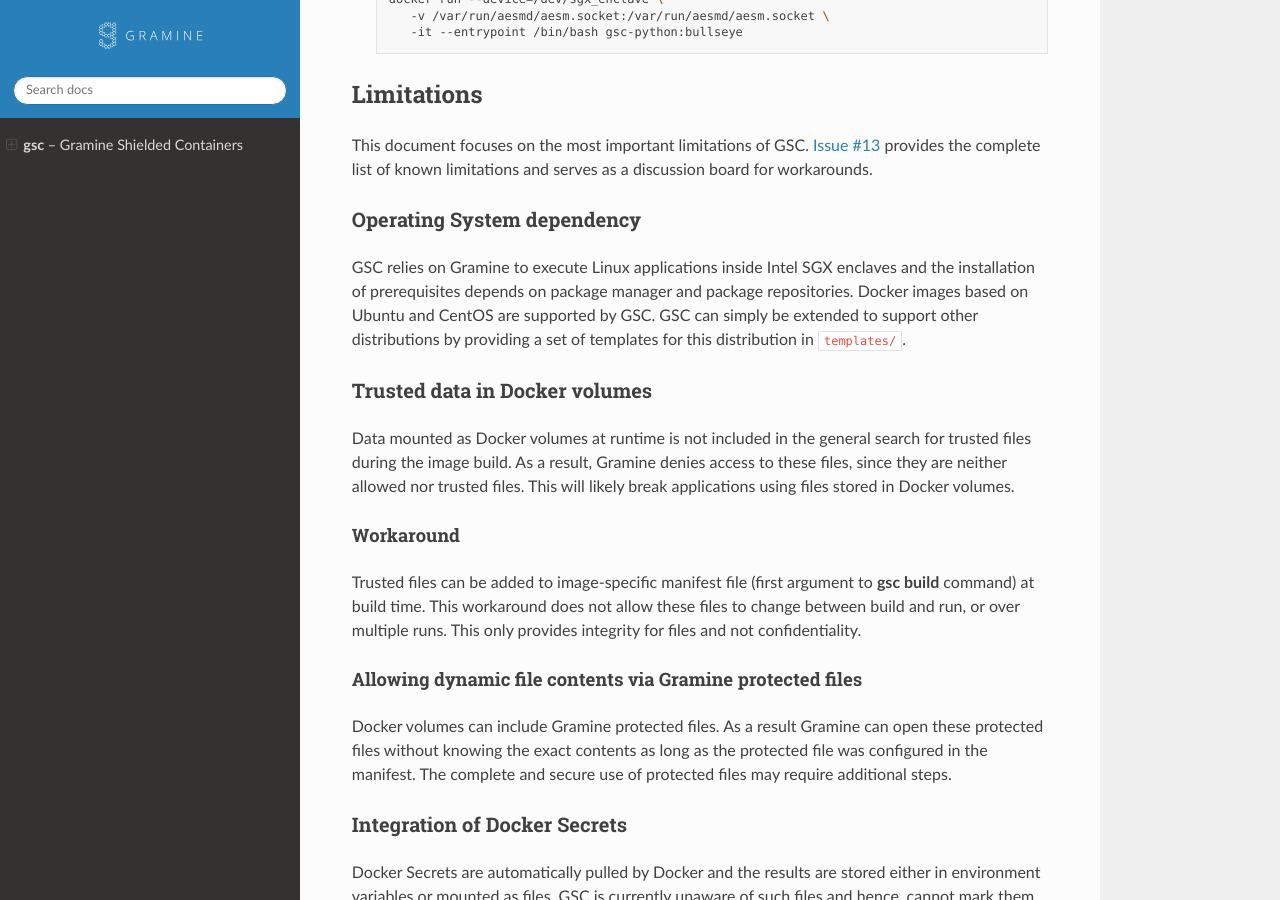
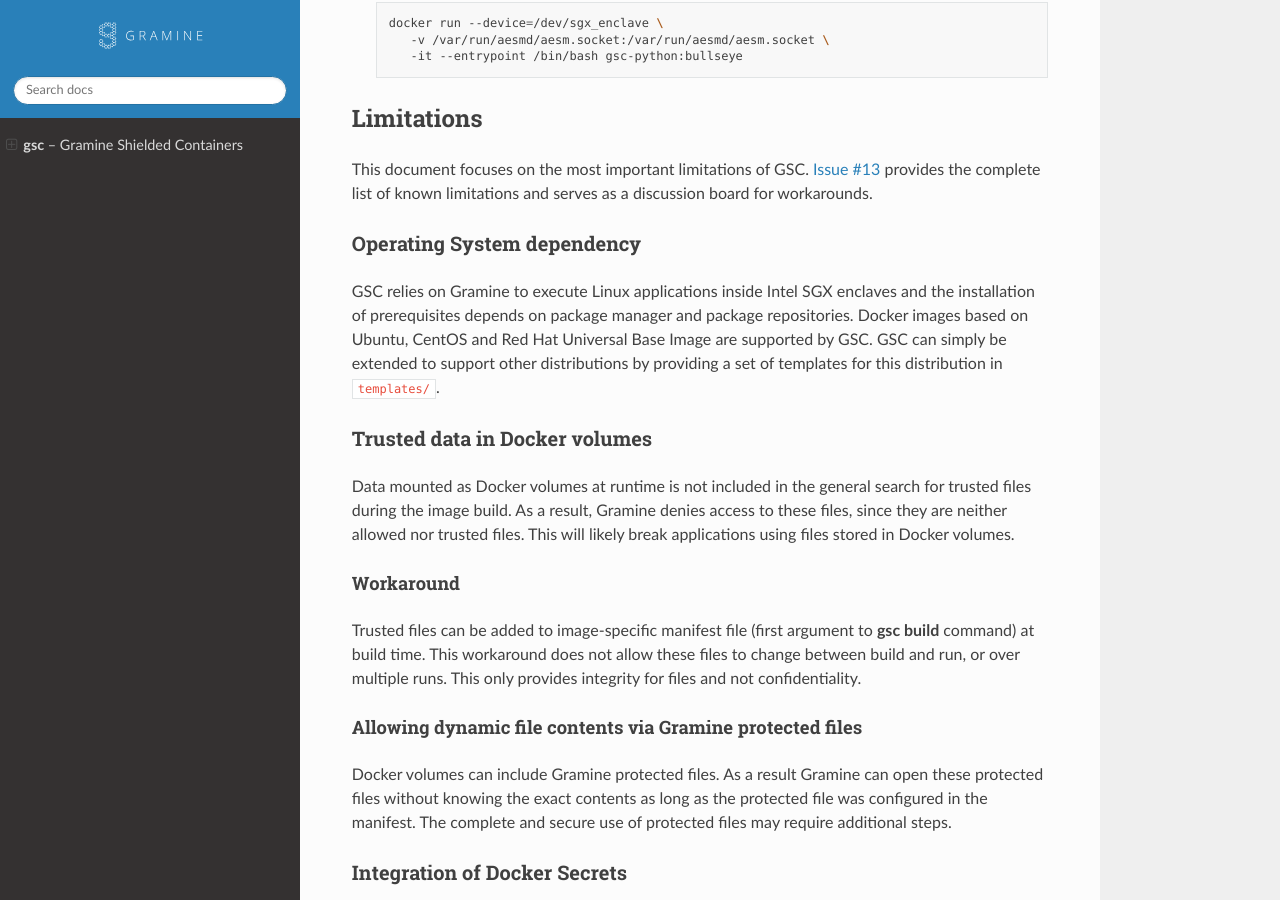
Before and after one commit to gramineproject/gsc, a Sphinx documentation site: the page built from Documentation/index.rst, in a window 1280 px wide and 900 px high, scrolled down 9515 px. Built offline with Sphinx 7.4.7 and the Read the Docs theme 2.0.0, drawn with Linux system fonts in a browser that asks for light colours; some of the changed text lies outside the part shown.

Commit message:
fixup! Add support for Red Hat Universal Base Image 8 and 8 Minimal
Signed-off-by: Sonali Saha <sonali.saha@intel.com>

```diff
--- a/Documentation/index.rst
+++ b/Documentation/index.rst
@@ -342,7 +342,8 @@
    Defines Linux distribution to be used to build Gramine in. This distro should
    match the distro underlying the application's Docker image; otherwise the
    results may be unpredictable. Currently supported distros are Ubuntu 20.04,
-   Ubuntu 21.04, Debian 10, Debian 11 and CentOS 8. Default value is
+   Ubuntu 21.04, Debian 10, Debian 11, CentOS 8, Red Hat Universal Base Image (UBI)
+   8 and Red Hat Universal Base Image (UBI) 8 minimal. Default value is
    ``ubuntu:20.04``.
 
 .. describe:: Registry
@@ -524,9 +525,10 @@
 
 GSC relies on Gramine to execute Linux applications inside Intel SGX enclaves and
 the installation of prerequisites depends on package manager and package
-repositories. Docker images based on Ubuntu and CentOS are supported by GSC.
-GSC can simply be extended to support other distributions by
-providing a set of templates for this distribution in :file:`templates/`.
+repositories. Docker images based on Ubuntu, CentOS and Red Hat Universal Base
+Image are supported by GSC. GSC can simply be extended to support other
+distributions by providing a set of templates for this distribution in
+:file:`templates/`.
 
 Trusted data in Docker volumes
 ------------------------------
--- a/gsc.py
+++ b/gsc.py
@@ -218,7 +218,6 @@
     distro = env.globals['Distro']
 
     distro, _ = distro.split(':')
-    distro = distro.split('/')[0]
     env.globals.update({'compile_template': f'{distro}/Dockerfile.compile.template'})
     env.loader = jinja2.FileSystemLoader('templates/')
 
@@ -325,7 +324,6 @@
     distro = env.globals['Distro']
 
     distro, _ = distro.split(':')
-    distro = distro.split('/')[0]
     env.loader = jinja2.FileSystemLoader('templates/')
 
     # generate Dockerfile.compile from Jinja-style templates/<distro>/Dockerfile.compile.template
@@ -386,7 +384,6 @@
     distro = env.globals['Distro']
 
     distro, _ = distro.split(':')
-    distro = distro.split('/')[0]
     env.loader = jinja2.FileSystemLoader('templates/')
     sign_template = env.get_template(f'{distro}/Dockerfile.sign.template')
 
```
Also changed, not shown: 15 other files.
